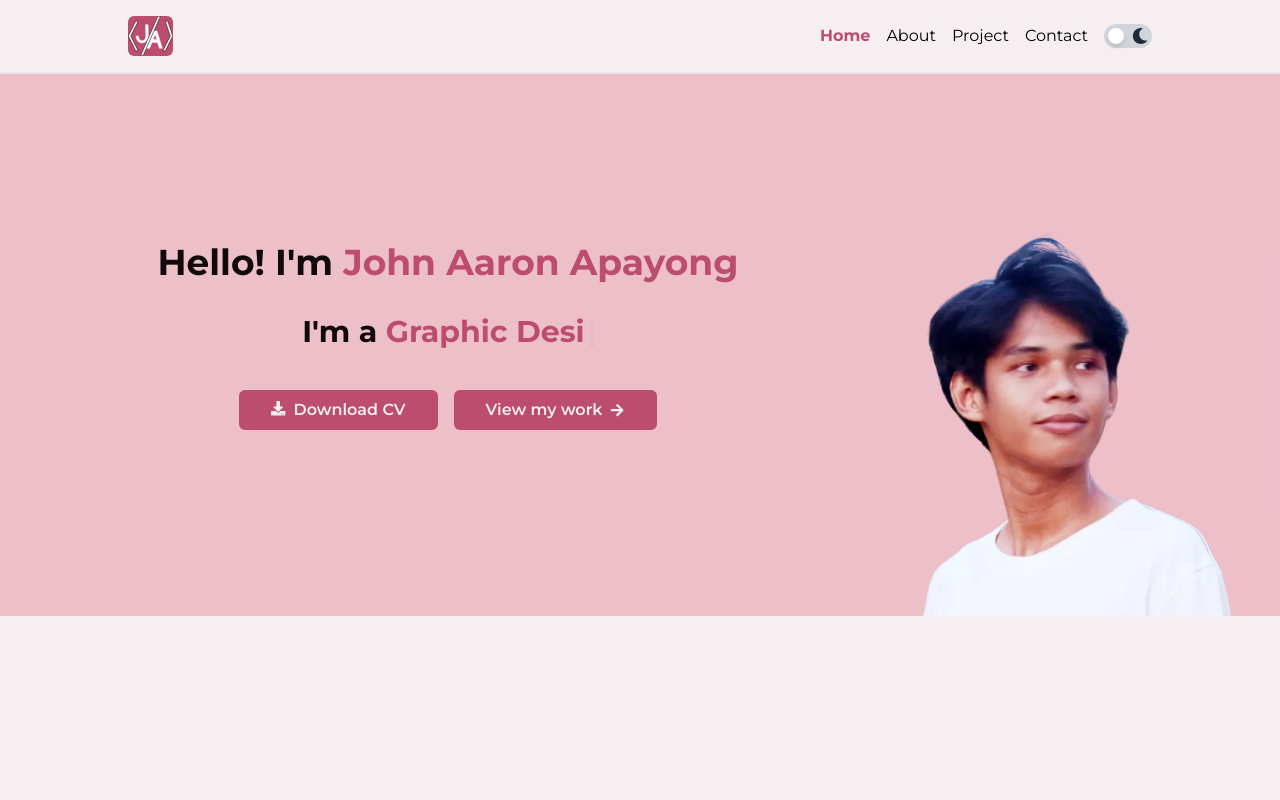
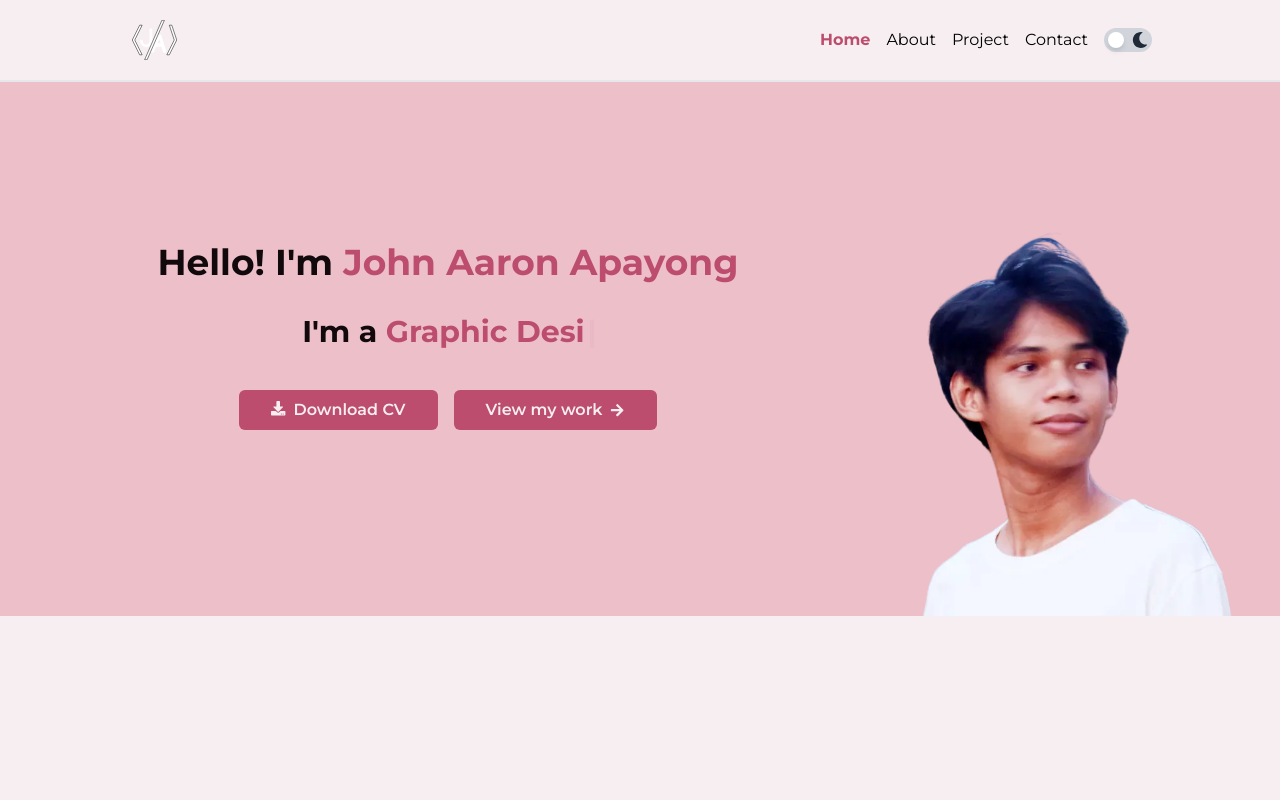
Before and after one commit to RON2814/personal-portfolio, a React (Vite) app: page / in a window 1280 px wide. Shown: the top 800 px of the page. Built offline with nearby package versions, Linux system fonts and the light colour scheme.

Commit message:
Accessibility

```diff
--- a/src/components/sections/NavBar.jsx
+++ b/src/components/sections/NavBar.jsx
@@ -58,7 +58,7 @@ const NavBar = () => {
             smooth={true}
             duration={300}
             offset={-56}
-            className="text-myBgColor bg-lightPrimary rounded-md dark:bg-transparent dark:text-lightPrimary font-bold text-lg cursor-pointer"
+            className="text-myBgColor bg-lightBgColor rounded-md p-1 dark:p-0 dark:bg-transparent dark:text-lightPrimary font-bold text-lg cursor-pointer"
             onClick={() => handleTabClick("home")}
           >
             <img
```
